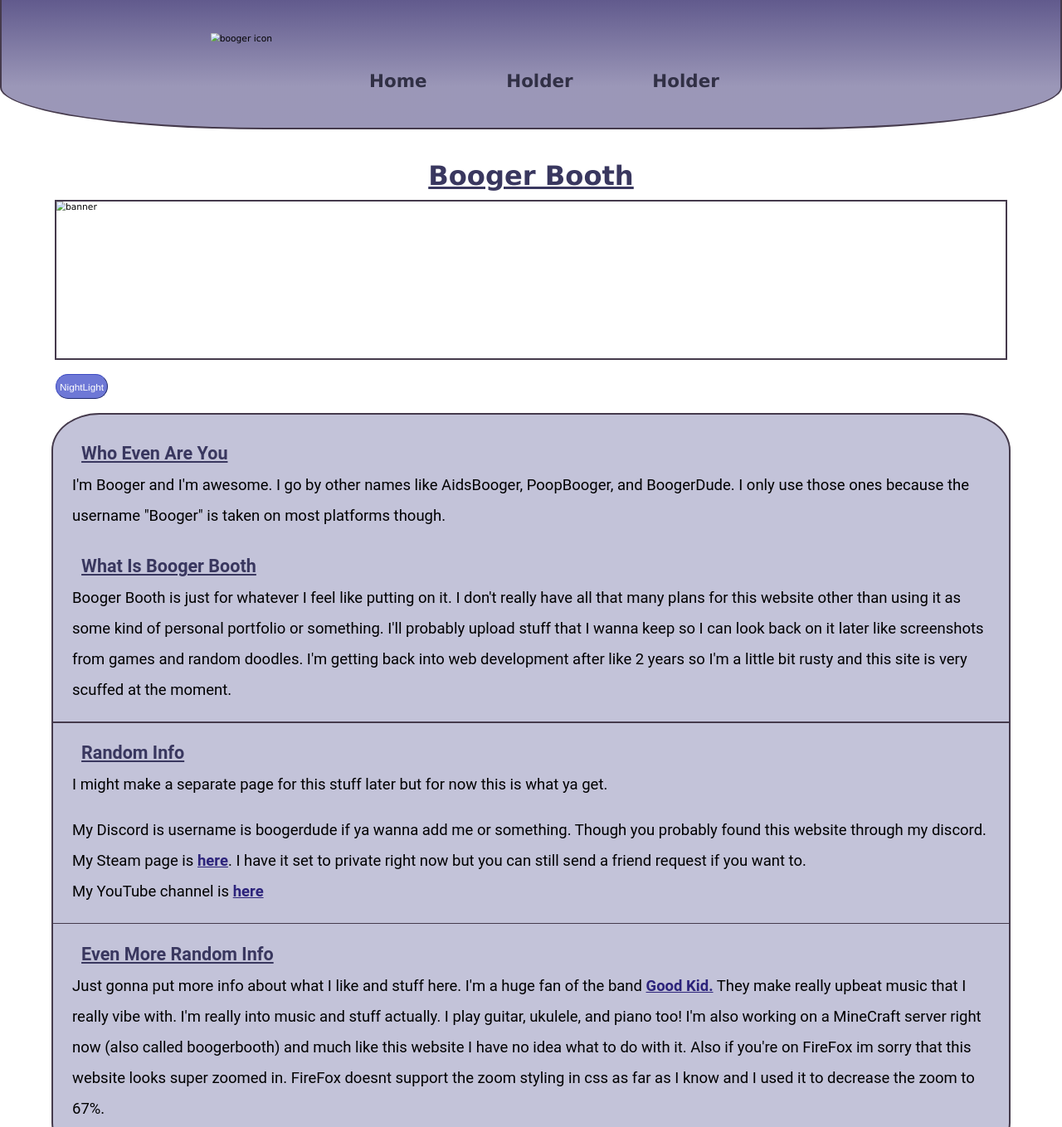
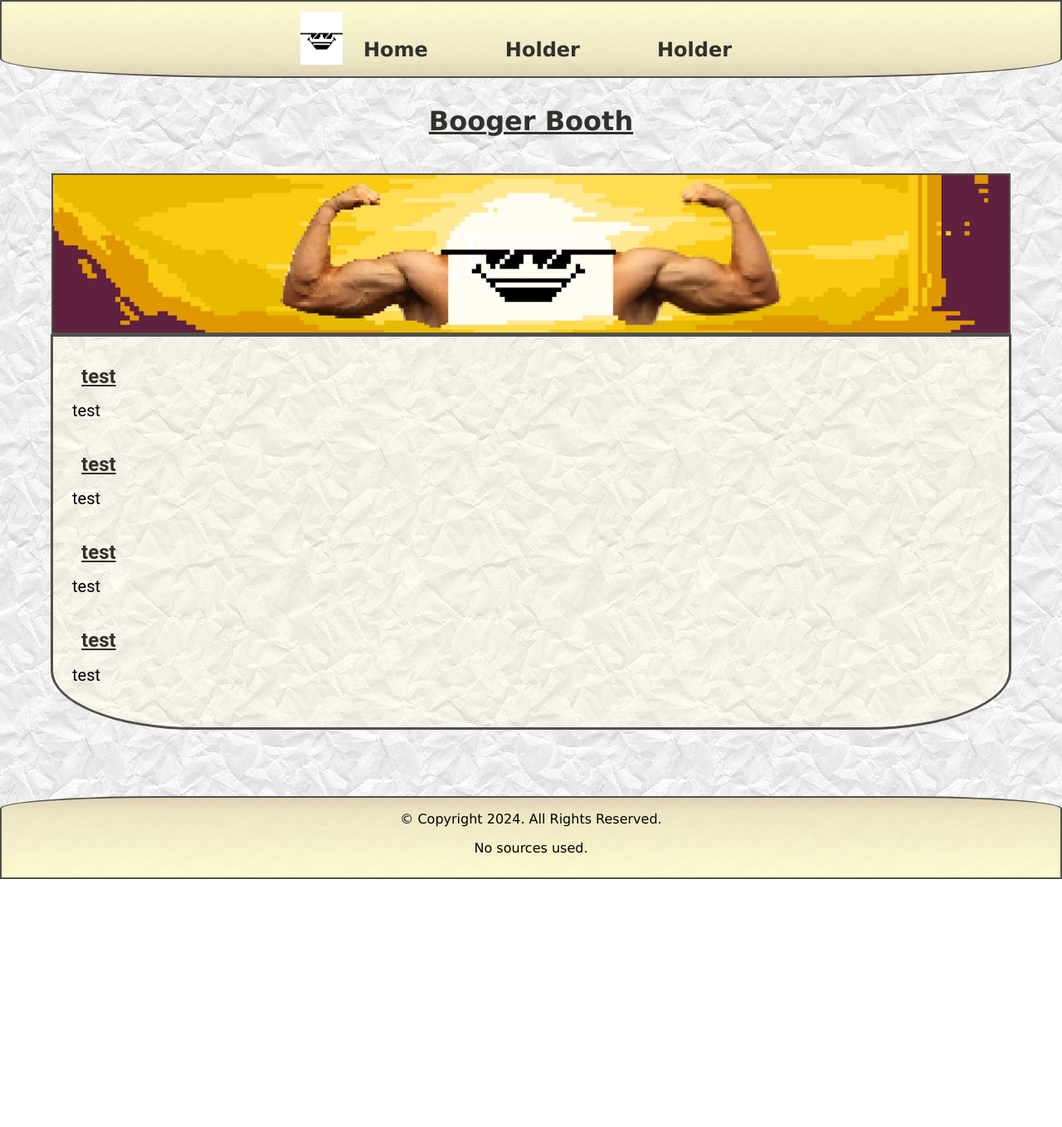
Before and after one commit to BigBooger/boogerbooth, a plain HTML site: page index.html in a window 1280 px wide. Shown: the top 1359 px of the page at 83% size. After the commit the page ends 1060 px from the top, so only its background shows below. Drawn offline with Linux system fonts and the light colour scheme.

Commit message:
Add files via upload

```diff
--- a/index.html
+++ b/index.html
@@ -1,9 +1,9 @@
 <!DOCTYPE html>
-
 <html lang="en">
 <head>
+    <meta charset="UTF-8">
+    <meta name="viewport" content="width=device-width, initial-scale=1.0">
     <title>Home</title>
-	<meta charset="utf-8">
     <link rel="stylesheet" href="styles.css">
     <link rel="icon" href="images/poopbooger.jpg">
 </head>
@@ -11,102 +11,70 @@
 
     <div id="container">
 
+<!--website navigation-->
 
-<!--Use the nav area to add hyperlinks to other pages within the website-->
-
+<div id="navcontainer">
     <nav>
-		<div id="nav"
-			<a href="index.html"><img class="icon" src="images/poopbooger.jpg" alt="booger icon" height="128px" width="128px"></a>
+        <div id="nav">
                 <ul>
                     <li><a href="index.html">Home</a></li>
                     <li><a href="assist.html">Holder</a></li>
                     <li><a href="coping.html">Holder</a></li>
                 </ul>
         </div>
+        <a href="index.html"><img class="icon" src="images/poopbooger.jpg" alt="booger icon"></a>
     </nav>
+</div>
 
+<!--Header area with the name of the website and the website banner-->
 
-<!--use the main area to add the main content of the webpage-->
+<div id="container">
+
+    <div id="header">
         <header>
             <h1>Booger Booth</h1>
         </header>
 
-			<img src="images/boogerbanner.jpg" alt="banner" width="1707" height="282" class="banner" class="border">
-
-	<div id="content">
-
-		<div id="darktheme">
-
-	<button onclick="darkMode()">NightLight</button>
-
-	 <script>
-     function darkMode() {
-        var element = document.body;
-        element.classList.toggle("dark-mode");
-      }
-    </script>
+        <img src="images/boogerbanner.jpg" alt="banner" width="1707" height="282" class="banner">
     </div>
-
-		<div id="main">
+<div id="maincontent">
 
     <main>
 
-				<h2>Who Even Are You</h2>
-				<img src="images/" alt="" width="0" height="0" class="floater">
-				<p>I'm Booger and I'm awesome. I go by other names like AidsBooger, PoopBooger, and BoogerDude. I only use those ones because the username "Booger" is taken on most platforms though.</p>
+        <h2>test</h2>
+        <p>test</p>
 
-				<h2>What Is Booger Booth</h2>
-				<img src="images/" alt="" width="0" height="0" class="floater">
-				<p>Booger Booth is just for whatever I feel like putting on it. I don't really have all that many plans for this website other than using it as some kind of personal portfolio or something. I'll probably upload stuff that I wanna keep so I can look back on it later like screenshots from games and random doodles. I'm getting back into web development after like 2 years so I'm a little bit rusty and this site is very scuffed at the moment.</p>
+        <h2>test</h2>
+        <p>test</p>
 
-				<hr>
+        <h2>test</h2>
+        <p>test</p>
 
-				<h2>Random Info</h2>
+        <h2>test</h2>
+        <p>test</p>
 
-				<p>I might make a separate page for this stuff later but for now this is what ya get.</p>
+    </main>
 
-				<p>My Discord is username is boogerdude if ya wanna add me or something. Though you probably found this website through my discord. <br>My Steam page is <a class="link" href="https://steamcommunity.com/id/BiggestBooger/">here</a>. I have it set to private right now but you can still send a friend request if you want to.<br>My YouTube channel is <a class="link" href="https://www.youtube.com/@BoogerPoop" target="_blank">here</a></p>
-
-				<hr>
-
-				<h2>Even More Random Info</h2>
-				<img src="images/" alt="" width="0" height="0" class="floater">
-				<p>Just gonna put more info about what I like and stuff here. I'm a huge fan of the band <a class="link" href="https://open.spotify.com/artist/38SKxCyfrmNWqWunb9wGHP" target="_blank">Good Kid.</a> They make really upbeat music that I really vibe with. I'm really into music and stuff actually. I play guitar, ukulele, and piano too! I'm also working on a MineCraft server right now (also called boogerbooth) and much like this website I have no idea what to do with it. Also if you're on FireFox im sorry that this website looks super zoomed in. FireFox doesnt support the zoom styling in css as far as I know and I used it to decrease the zoom to 67%.</p>
 
 </div>
-			</main>
 
-	<img src="images/" alt="">
-<!--Use the footer area  to add a webpage footer content-->
+<div id="filler">
+
+</div>
+
+<!--Footer area for ya know... footer content-->
+
+        <div id="end">
+
+            <footer>
+                <p>&copy; Copyright 2024. All Rights Reserved.</p>
+			    <p>No sources used.</p>
+            </footer>
 
         </div>
 
     </div>
-
-		<div id="end">
-
-	<br>
-	<br>
-	<br>
-	<br>
-	<br>
-	<br>
-	<br>
-
-		<footer>
-			<br>
-			<br>
-			<br>
-			<p>&copy; Copyright 2024. All Rights Reserved.</p>
-			<p>No sources used.</p>
-			<br>
-			<br>
-			<br>
-
-		</footer>
-
 </div>
 
 </body>
-
 </html>
--- a/styles.css
+++ b/styles.css
@@ -1,4 +1,3 @@
-
 /* CSS Reset */
 body, header, nav, main, footer, img, h1, h3 {
 	margin: 0;
@@ -6,38 +5,29 @@ body, header, nav, main, footer, img, h1, h3 {
 	border: 0;
 }
 
-/* style rules for body and images */
-
-html {
-	zoom: 67%;
-
-}
+/* The body section used to display the background */
 
 body {
-	background-image: url("background.jpg");
+	background-image: url("images/background.jpg");
 	background-repeat: repeat;
-	transition: 0.5s;
 	display: flex;
 	flex-direction: column;
 	min-height: 100vh;
 }
 
-img {
-	max-width: 100%;
-	display: block;
-}
+/* navigation section */
 
-/* style rules for navigation area */
 nav {
 	background: rgb(255,246,254);
-	background: linear-gradient(0deg, rgba(130,125,166,0.8) 25%, rgba(53,44,109,0.8) 81%, rgba(10,7,31,0.8) 100%);
+	background: linear-gradient(0deg, rgba(222,207,175,0.9206057422969187) 0%, rgba(237,229,191,0.9037990196078431) 22%, rgba(255,252,205,0.8981967787114846) 100%);
 	border-bottom-right-radius: 25%;
 	border-bottom-left-radius: 25%;
-	padding: 3.5em;
-	position: relative;
-	bottom: 70px;
-	border: 3px solid;
-	border-color: #453A4C;
+	padding: 5vh;
+	position:static;
+	bottom: 40px;
+	border: 0.3vh solid;
+	border-color: #51504C;
+	height:10px;
 }
 
 nav ul {
@@ -47,37 +37,70 @@ nav ul {
 
 nav li {
 	display: inline-block;
-	font-size: 2em;
-	padding: 0.15em;
+	font-size: 3vh;
+	padding: 0.5vh;
 	font-weight: bold;
-	position: relative;
 }
 
 nav li a:hover{
-	color: #E4E3FC;
+	color: #67655F;
 	transition: 0.2s;
 	font-size: 1.15em;
 }
 
 nav li a {
 	text-align: center;
-	color: #313045;
+	color: #31302C;
 	font-family: Verdana, Arial, sans-serif;
-	padding: 2em 2em;
+	padding: 5vh 5vh;
 	text-decoration: none;
     transition: .5s;
+}
+
+#nav {
+
+}
+
+.icon {
+	position:relative;
+	bottom: 8vh;
+	left: 25vw;
+	transition: .5s;
+	height: 8vh;
+	width: 4vw;
+}
+
+.icon:hover{
+	height: 10vh;
+	width: 5vw;
+	bottom: 9vh;
+	transition: 0.2s;
+	animation: shake 0.5s;
+	animation-iteration-count: infinite;
 }
 
 /* Style rules for header elements */
 
 h1 {
 	text-align: center;
-	color: #39375F;
+	color: #31302C;
 	text-decoration: underline;
-	font-size: 3em;
+	font-size: 4vh;
 	font-family:  Verdana, Arial, sans-serif;
 	position: relative;
-	bottom: 15px;
+	bottom: 5px;
+    padding: 3%;
+}
+
+.banner {
+	display: block;
+	margin-left: auto;
+	margin-right: auto;
+	border: 0.3vh solid;
+	border-color: #51504C;
+    width: 100%;
+    height: auto;
+	width: 90%
 }
 
 h2 {
@@ -85,8 +108,8 @@ h2 {
 	margin-top: 0em;
 	margin-bottom: -1em;
 	text-decoration: underline;
-	color: #39375F;
-	font-size: 1.75em;
+	color: #31302C;
+	font-size: 3vh;
 }
 
 h3 {
@@ -95,149 +118,58 @@ h3 {
 }
 
 /* Style rules for main content */
+
 main {
 	padding: 2%;
 	color: #000000;
 }
 
 main p {
-	font-size: 1.5em;
+	font-size: 2.5vh;
 	line-height: 2em;
 	color: #000000;
 }
 
-hr {
-  display: block;
-  height: 1px;
-  border: 0;
-  border-top: 1px solid #ccc;
-  margin: 1em 0;
-  padding: 0;
-  background-color: #453A4C;
-  border-color: #453A4C;
-  margin-left: -35px;
-  margin-right: -35px;
+#container {
+	font-family: Verdana, Arial, sans serif;
 }
 
-#container {
-	font-family: Verdana, Arial, sans serif;
-
-}
-
-#main {
+#maincontent {
     word-wrap: break-word; width:1500px;
     margin: auto;
     width: 90%;
     border: 3px solid;
-  border-radius: 5%;
-  background: rgb(136, 136, 179, 0.5);
+    border-bottom-left-radius: 15%;
+    border-bottom-right-radius: 15%;
+    background: rgba(255, 246, 207, 0.3);
     font-family: Roboto, Arial, sans serif;
     font-size: 1.15em;
-  border-color: #453A4C;
-
+    border-color: #51504C;
 }
 
-#content {
-  max-width: 1920px;
-  min-width: 1800px;
-  margin: auto;
+#filler {
+	height:10vh;
 }
 
-#nav {
-  max-width: 1800px;
-  min-width: 1800px;
-  margin: auto;
+/* Style rules for footer content */
+
+footer {
+	padding: 1%em;
+	border: 0.15em solid;
+	border-color: #51504C;
+	border-top-left-radius: 15%;
+	border-top-right-radius: 15%;
+	height:12vh;
+	background: linear-gradient(0deg, rgba(255,252,205,0.8981967787114846) 0%, rgba(237,229,191,0.9037990196078431) 81%, rgba(222,207,175,0.9206057422969187) 100%);
 }
 
-#holder {
-  max-width: 1920px;
-  min-width: 1180px;
+footer p {
+	font-family: Verdana, Arial, sans serif;
+	text-align: center;
+	font-size: 2vh;
 }
 
-#end {
-  margin-top: auto;
-
-}
-
-#random {
-	position: relative;
-
-}
-
-.banner {
-	display: block;
-	margin-left: auto;
-	margin-right: auto;
-	border: 3px solid;
-	border-color: #453A4C;
-}
-
-.banner:hover{
-  animation: shake 0.5s;
-
-  animation-iteration-count: infinite;
-
-}
-
-.link {
-	color: #2C237B;
-	font-size: 1em;
-	font-weight: bold;
-	transition: 0.5s;
-}
-
-.link:hover {
-	color: #6A61BA;
-	font-size:1.15em;
-	transition: 0.2s;
-}
-
-.li {
-	text-decoration: underline;
-	color: #39375F;
-	font-weight: bold;
-}
-
-.lisub {
-  font-size: 1.25em;
-	line-height: 2em;
-	color: #636189;
-}
-
-.dark-mode {
-	background-image: url("background.png");
-	transition: 0.5s;
-
-}
-
-.in {
-	color: #6E78D6;
-	font-size: 1.15em;
-	transition: 0.5s;
-}
-
-.in:hover {
-	color: #3F4CC2;
-	transition: 0.2s;
-}
-
-.icon {
-	position: relative;
-	top: 70px;
-	left: 320px;
-}
-
-.icon:hover{
-  animation: shake 0.5s;
-
-  animation-iteration-count: infinite;
-}
-
-.border {
-	border: 3px solid;
-	border-color: #453A4C;
-
-}
+/* keyframes */
 
 @keyframes shake {
 	0% { transform: translate(1px, 1px) rotate(0deg); }
@@ -252,72 +184,3 @@ hr {
 	90% { transform: translate(1px, 2px) rotate(0deg); }
 	100% { transform: translate(1px, -2px) rotate(-1deg); }
   }
-
-::selection {
-  background: #C7C2EC;
-}
-
-/* style rules for footer content */
-footer {
-	background: rgb(136, 136, 179, 0.8);
-	color: #313045;
-	padding: 1%em;
-	border: 3px solid;
-	border-color: #453A4C;
-	border-top-left-radius: 25%;
-	border-top-right-radius: 25%;
-	overflow: hidden;
-
-}
-
-footer p {
-	font-family: Verdana, Arial, sans serif;
-	text-align: center;
-	font-size: 1em;
-
-}
-
-li {
-	font-size: 1.25em;
-	line-height: 1.5em;
-}
-
-button {
-	border-radius: 50px;
-	height: 45px;
-	margin: 25px 100px;
-	background-color: #6E78D6;
-	transition: 0.5s;
-	color: white;
-	border-color: #3F4CC2;
-	font-size: 1.10em;
-}
-
-button:hover {
-	height: 50px;
-	background-color: #3F4CC2;
-	transition: 0.2s;
-	font-size: 1.25em;
-	color: white;
-	border-color: #6E78D6;
-}
-
-{
-    scrollbar-width: auto;
-    scrollbar-color: #9a9db1 #3a3941;
-  }
-
-  /* Chrome, Edge, and Safari */
-  *::-webkit-scrollbar {
-    width: 20px;
-  }
-
-  *::-webkit-scrollbar-track {
-    background: #3a3941;
-  }
-
-  *::-webkit-scrollbar-thumb {
-    background-color: #9a9db1;
-    border-radius: 20px;
-    border: 3px solid #312E3D;
-  }
```
Also changed, not shown: images/background.jpg (added), images/boogerbanner.jpg (added), images/poopbooger.jpg (added). Lines whose indentation alone changed are shown as unchanged.
